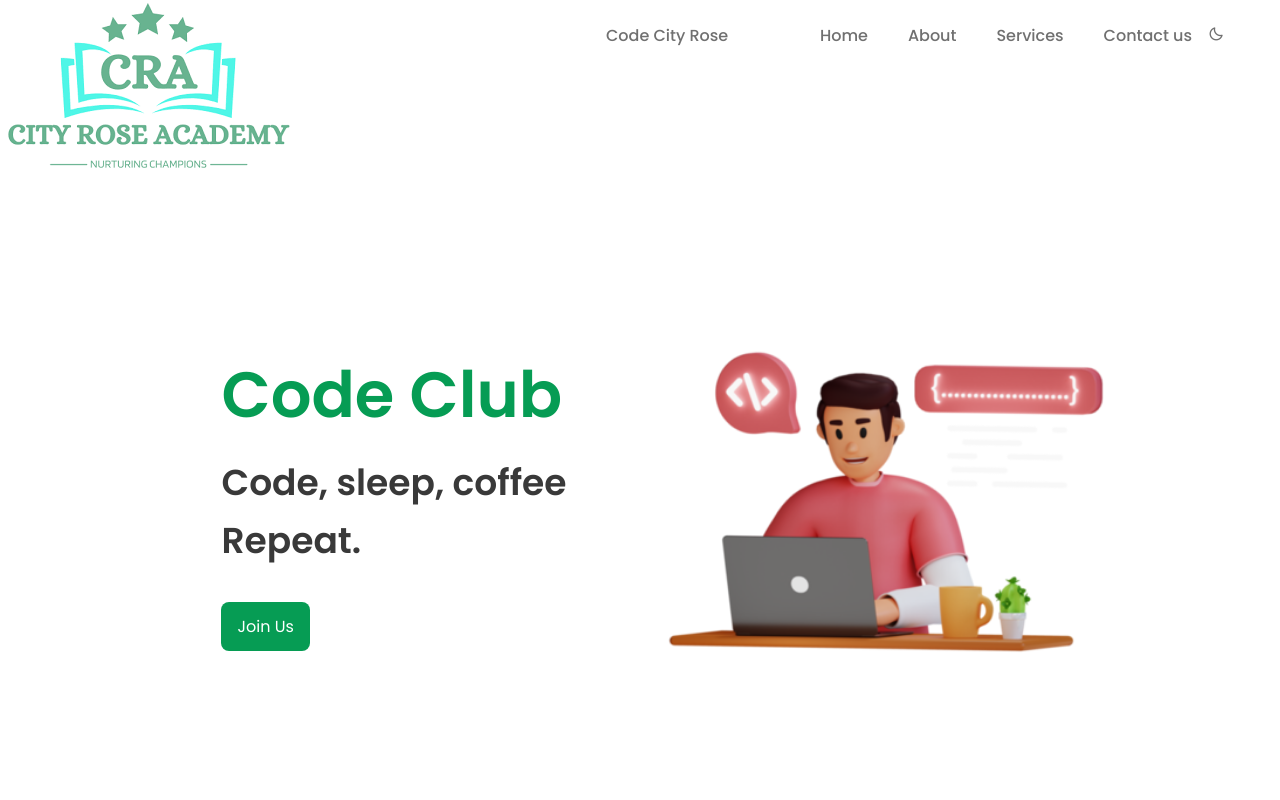
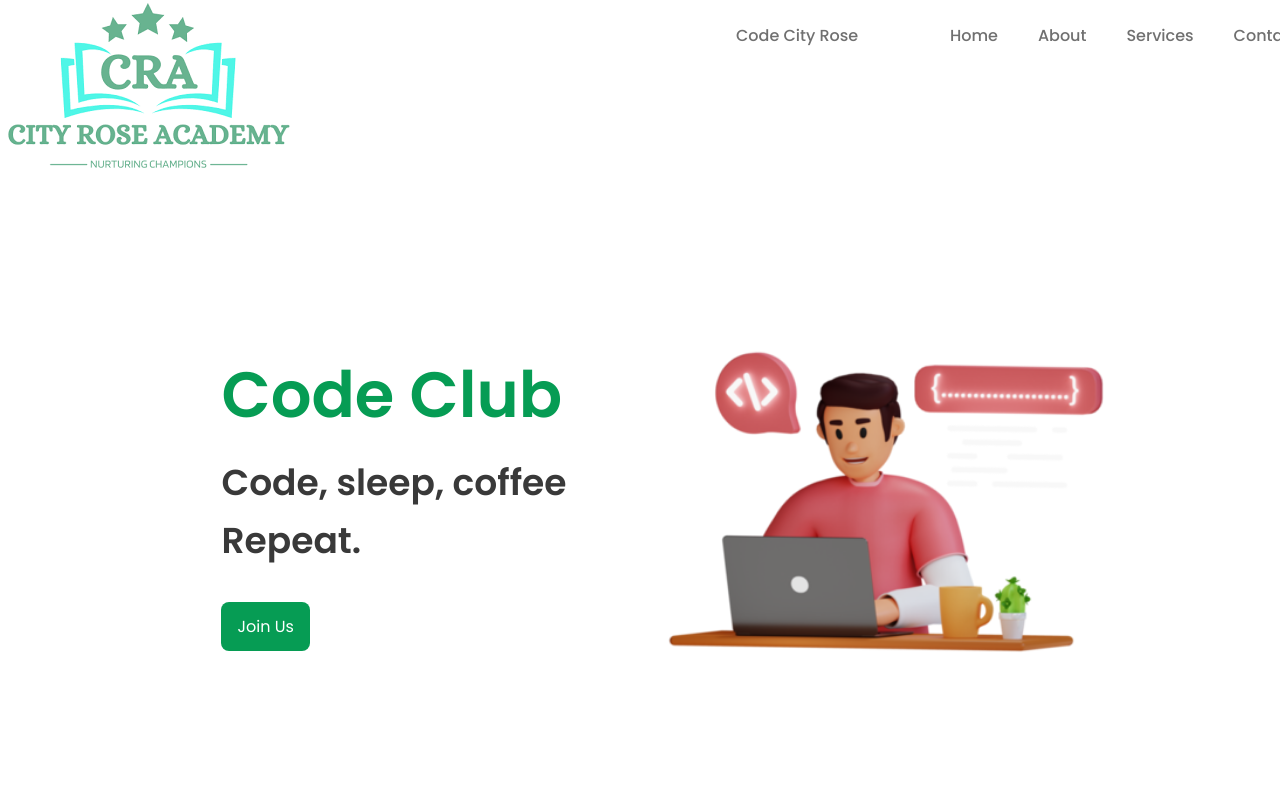
Before and after one commit to wb-n/Code-CRA-frontend, a plain HTML site: page index.html in a window 1280 px wide. Shown: the top 800 px of the page. Drawn offline with nearby package versions, Linux system fonts and the light colour scheme; files whose address does not match are found by name.

Commit message:
600 to 730
Moved .l-header slightly to the right

```diff
--- a/assets/styles.css
+++ b/assets/styles.css
@@ -151,7 +151,7 @@ img{
 .l-header{
   width: 50%;
   position: fixed;
-  margin-left: 600px;
+  margin-left: 730px;
   top: 0;
   left: 0;
   z-index: var(--z-fixed);
```
